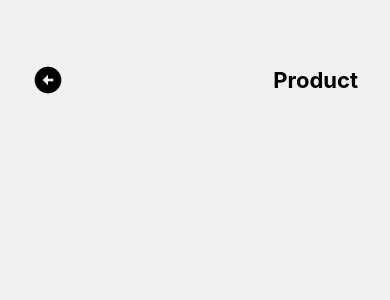
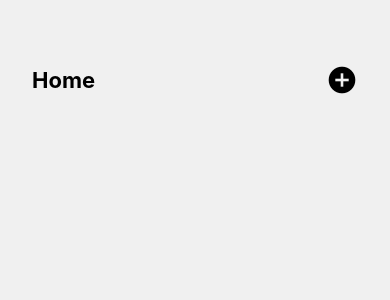
Before and after one commit to tassioNS9/navigation, a React Native app: screen / in a window 390 px wide. Shown: the top 300 px of the page. Built offline with nearby package versions, Linux system fonts and the light colour scheme.

Commit message:
feat: implement navigation stack with Home and Product screens

```diff
--- a/App.tsx
+++ b/App.tsx
@@ -1,9 +1,9 @@
-import Product from "@/app/Product";
+import { Routes } from "@/routes";
 import React from "react";
 import { StyleSheet } from "react-native";
 
 export default function App() {
-  return <Product />;
+  return <Routes />;
 }
 
 const styles = StyleSheet.create({
--- /dev/null
+++ b/src/routes/StackRoutes.tsx
@@ -0,0 +1,17 @@
+import { createNativeStackNavigator } from "@react-navigation/native-stack";
+import Home from "../app/Home";
+import Product from "../app/Product";
+
+const Stack = createNativeStackNavigator();
+
+export function StackRoutes() {
+  return (
+    <Stack.Navigator
+      initialRouteName="Home"
+      screenOptions={{ headerShown: false }}
+    >
+      <Stack.Screen name="Home" component={Home} />
+      <Stack.Screen name="Product" component={Product} />
+    </Stack.Navigator>
+  );
+}
--- /dev/null
+++ b/src/routes/index.tsx
@@ -0,0 +1,10 @@
+import { NavigationContainer } from "@react-navigation/native";
+import { StackRoutes } from "./StackRoutes";
+
+export function Routes() {
+  return (
+    <NavigationContainer>
+      <StackRoutes />
+    </NavigationContainer>
+  );
+}
```
